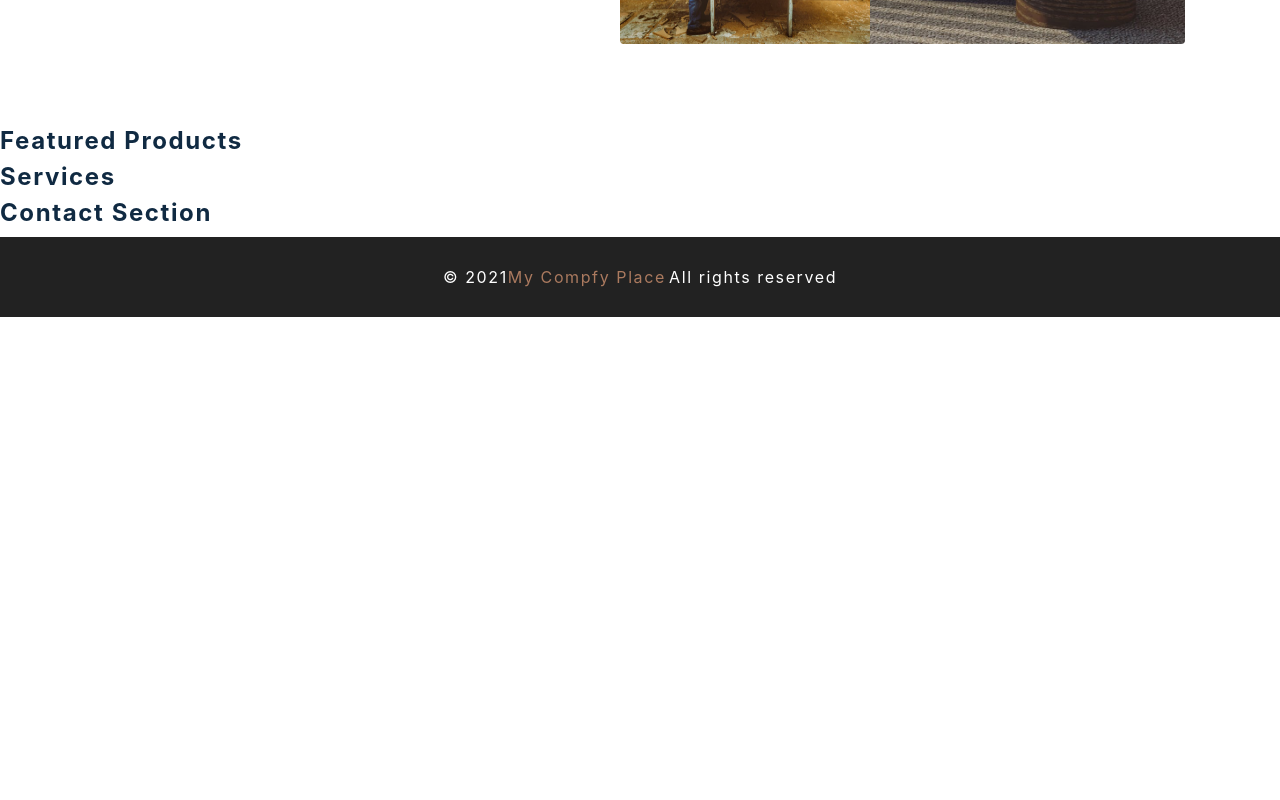
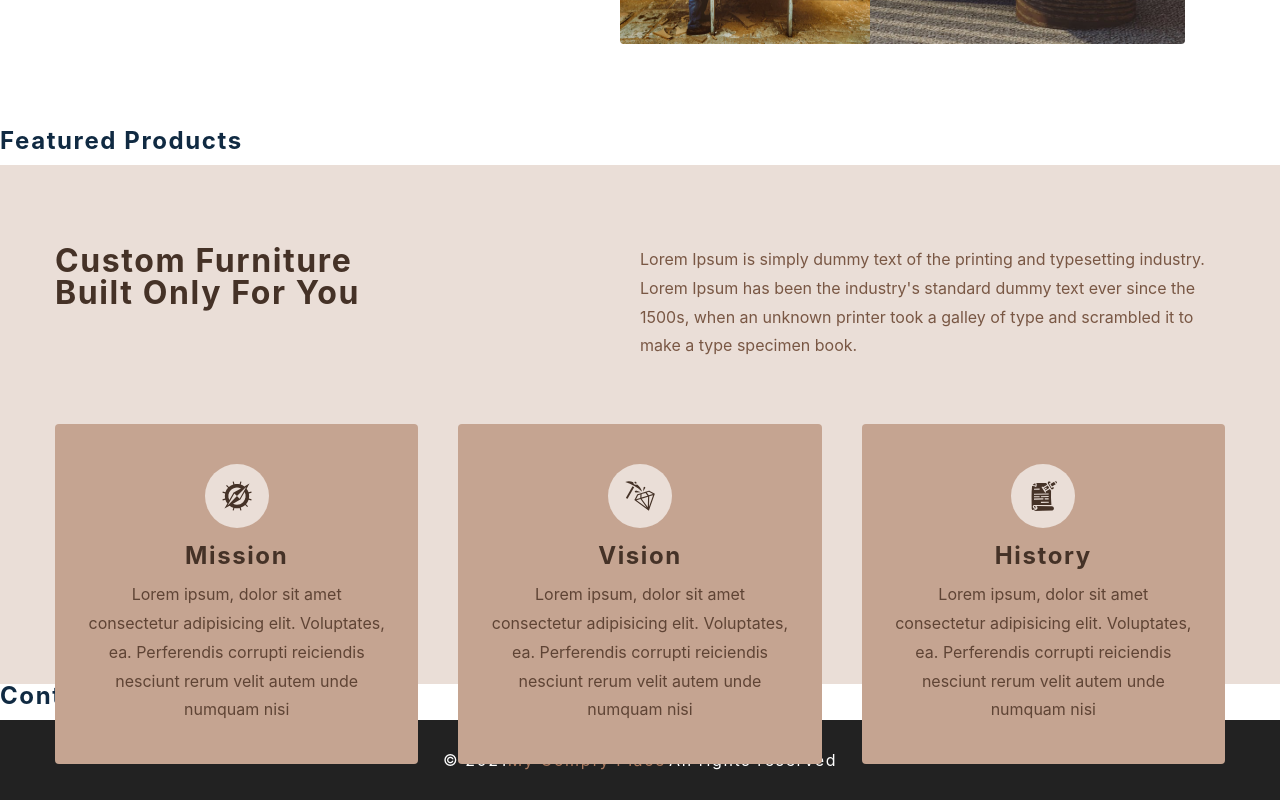
Before and after one commit to DraksBG/ReactProjectApp, a React (Create React App) app: page / in a window 1280 px wide. Shown: the part 671-1471 px from the top of the page. Before the commit the page ends 988 px from the top, so only its background shows below. Built offline with nearby package versions, Linux system fonts and the light colour scheme.

Commit message:
Update Services.js
Added html markup and css classes, mapping the services and visualizing them

```diff
--- a/src/components/Services.js
+++ b/src/components/Services.js
@@ -1,10 +1,38 @@
-import React from 'react'
-import styled from 'styled-components'
-import { services } from '../utils/constants'
+import React from "react";
+import styled from "styled-components";
+import { services } from "../utils/constants";
 
 const Services = () => {
-  return <h4>services </h4>
-}
+  return (
+    <Wrapper>
+      <div className="section-center">
+        <article className="header">
+          <h3>
+            custom furniture <br />
+            built only for you
+          </h3>
+          <p>
+            Lorem Ipsum is simply dummy text of the printing and typesetting
+            industry. Lorem Ipsum has been the industry's standard dummy text
+            ever since the 1500s, when an unknown printer took a galley of type
+            and scrambled it to make a type specimen book.
+          </p>
+        </article>
+        <div className="services-center">
+          {services.map((service) => {
+            return (
+              <article key={service.id} className="service">
+                <span className="icon">{service.icon}</span>
+                <h4>{service.title}</h4>
+                <p>{service.text}</p>
+              </article>
+            );
+          })}
+        </div>
+      </div>
+    </Wrapper>
+  );
+};
 
 const Wrapper = styled.section`
   h3,
@@ -68,5 +96,5 @@ const Wrapper = styled.section`
       transform: translateY(5rem);
     }
   }
-`
-export default Services
+`;
+export default Services;
```
